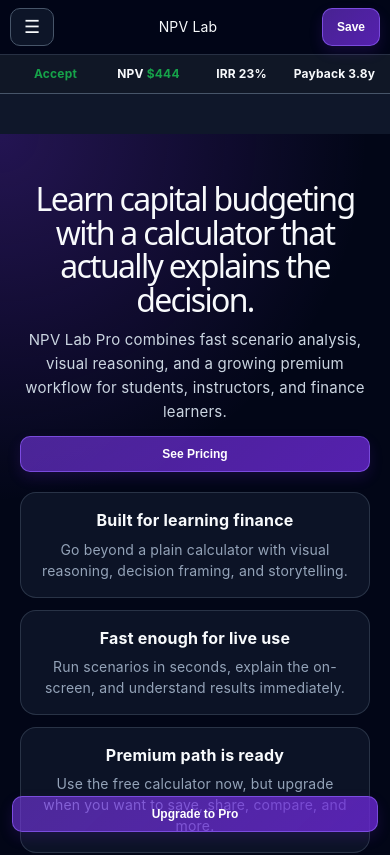
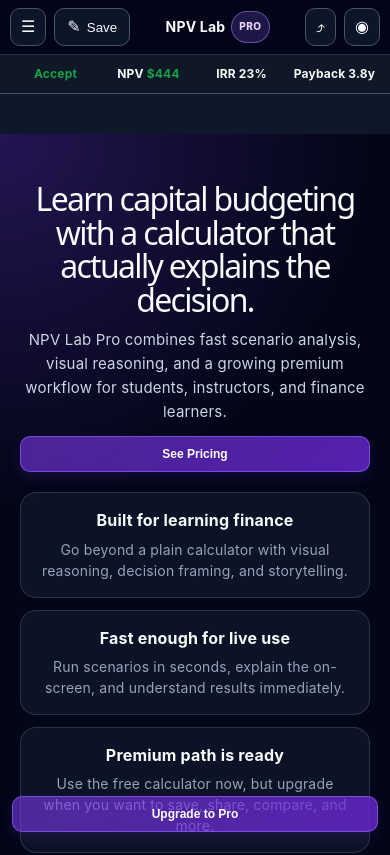
Before and after one commit to armstrma/npv-calculator, a React (Vite) app: page / in a window 390 px wide. Shown: the top 855 px of the page. Built offline with nearby package versions, Linux system fonts and the light colour scheme.

Commit message:
Reorder mobile top bar actions

```diff
--- a/src/App.css
+++ b/src/App.css
@@ -670,32 +670,66 @@
     right: 0;
     z-index: 1400;
     display: grid;
-    grid-template-columns: 44px minmax(0, 1fr) auto;
+    grid-template-columns: auto auto minmax(0, 1fr) auto auto;
     align-items: center;
     gap: 8px;
     padding: 8px 10px;
     background: rgba(2, 6, 23, 0.96);
     border-bottom: 1px solid rgba(71, 85, 105, 0.55);
   }
-  .mobile-topbar-icon {
-    height: 38px;
+  .mobile-topbar-action {
+    min-height: 38px;
     border-radius: 10px;
     border: 1px solid #475569;
     background: rgba(15, 23, 42, 0.92);
     color: #f8fafc;
-    font-size: 18px;
+    display: inline-flex;
+    align-items: center;
+    gap: 6px;
+    padding: 0 10px;
+  }
+  .mobile-topbar-action-left {
+    justify-content: flex-start;
+  }
+  .mobile-topbar-action-right {
+    justify-content: flex-end;
+  }
+  .mobile-topbar-icon-glyph {
+    font-size: 16px;
+    line-height: 1;
+  }
+  .mobile-topbar-brand {
+    min-width: 0;
+    display: inline-flex;
+    align-items: center;
+    justify-content: center;
+    gap: 6px;
   }
   .mobile-topbar-title {
     min-width: 0;
     color: #f8fafc;
     font-size: 14px;
+    font-weight: 700;
     white-space: nowrap;
     overflow: hidden;
     text-overflow: ellipsis;
   }
+  .mobile-topbar-pro-badge {
+    display: inline-flex;
+    align-items: center;
+    justify-content: center;
+    padding: 3px 7px;
+    border-radius: 999px;
+    background: rgba(139, 92, 246, 0.22);
+    border: 1px solid rgba(167, 139, 250, 0.5);
+    color: #e9d5ff;
+    font-size: 10px;
+    font-weight: 800;
+    letter-spacing: 0.05em;
+  }
   .mobile-topbar-save {
     min-height: 38px;
-    padding: 0 14px;
+    padding: 0 12px;
   }
   .product-page-hero {
     margin-top: 134px;
--- a/src/App.jsx
+++ b/src/App.jsx
@@ -869,18 +869,28 @@
       <div className="mobile-topbar-shell">
         <button
           type="button"
-          className="mobile-topbar-icon"
+          className="mobile-topbar-action mobile-topbar-action-left"
           onClick={() => {
             setMobileLibraryTab('saved');
             setShowMobileLibrary(true);
           }}
           aria-label="Open project library"
         >
-          ☰
+          <span className="mobile-topbar-icon-glyph">☰</span>
         </button>
-        <div className="mobile-topbar-title">{projectName.trim() || 'NPV Lab'}</div>
-        <button type="button" className="mobile-topbar-save button-primary" onClick={() => saveProject(projectName)}>
-          Save
+        <button type="button" className="mobile-topbar-action mobile-topbar-action-left mobile-topbar-save" onClick={() => saveProject(projectName)}>
+          <span className="mobile-topbar-icon-glyph">✎</span>
+          <span>Save</span>
+        </button>
+        <div className="mobile-topbar-brand">
+          <span className="mobile-topbar-title">NPV Lab</span>
+          <span className="mobile-topbar-pro-badge">PRO</span>
+        </div>
+        <button type="button" className="mobile-topbar-action mobile-topbar-action-right" onClick={copyProjectLink} aria-label="Share project link">
+          <span className="mobile-topbar-icon-glyph">⤴</span>
+        </button>
+        <button type="button" className="mobile-topbar-action mobile-topbar-action-right" onClick={() => handleRequireAuth(authUser ? 'signin' : 'register')} aria-label="Account">
+          <span className="mobile-topbar-icon-glyph">◉</span>
         </button>
       </div>
 
```
